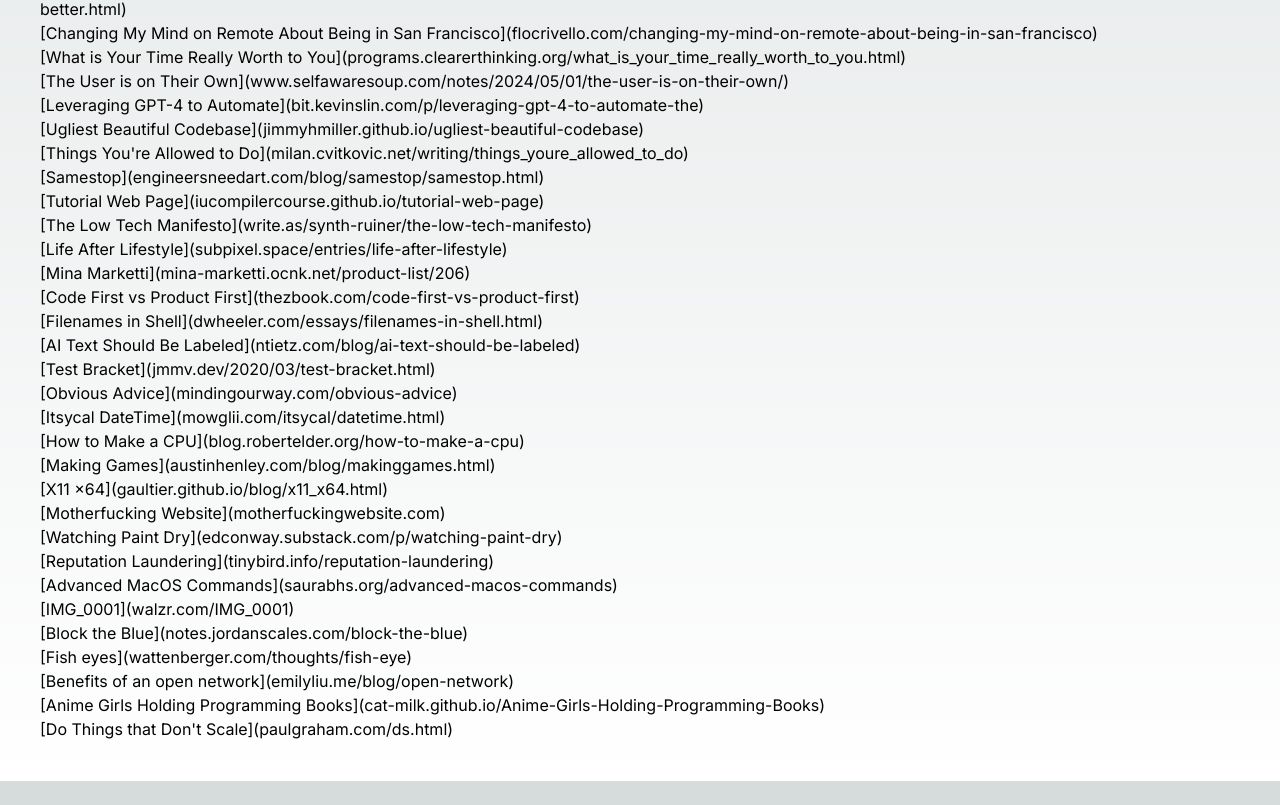
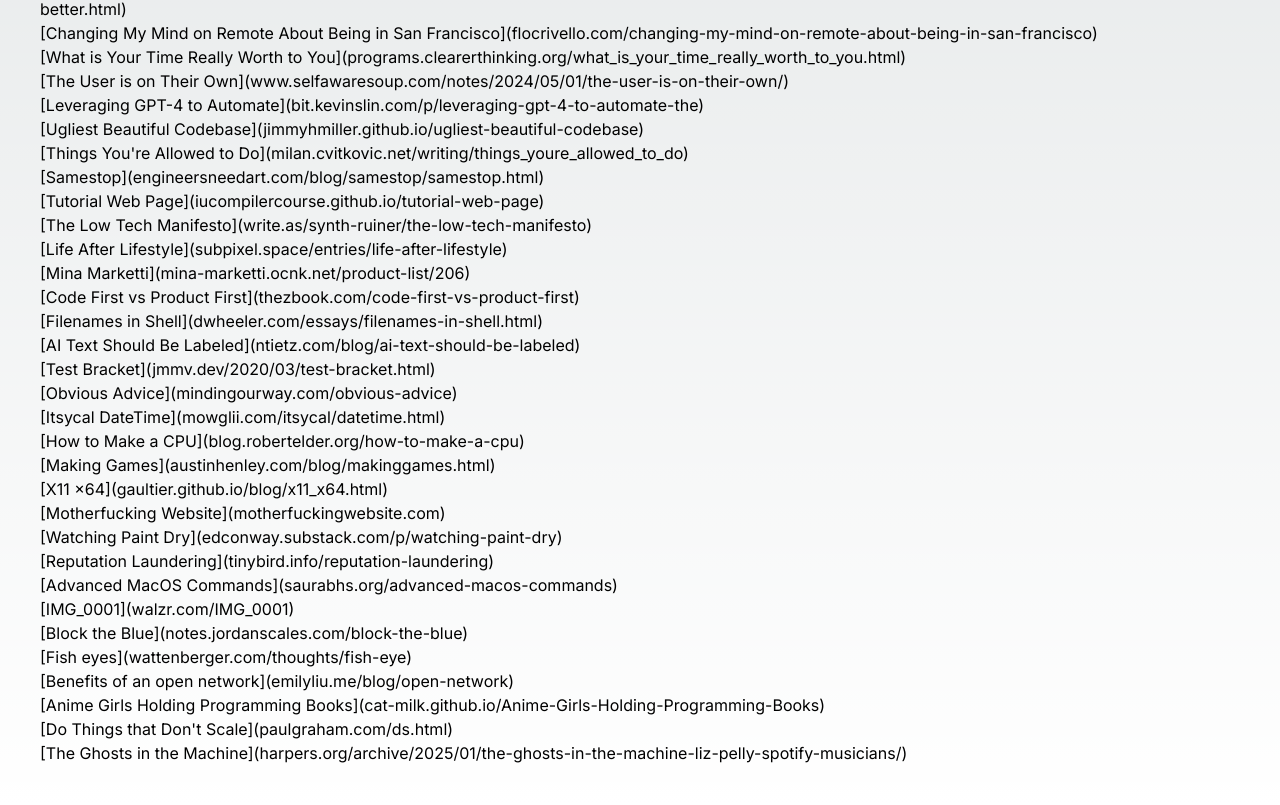
Before and after one commit to 5brian/catalogue, a Next.js app: page /uses/archivepage in a window 1280 px wide. Shown: the part 835-1640 px from the top of the page. Before the commit the page ends 1616 px from the top, so only its background shows below. Built offline with nearby package versions, Linux system fonts and the light colour scheme.

Commit message:
add: ghost artists

```diff
--- a/src/app/lucky/page.tsx
+++ b/src/app/lucky/page.tsx
@@ -66,6 +66,7 @@
   "https://emilyliu.me/blog/open-network",
   "https://cat-milk.github.io/Anime-Girls-Holding-Programming-Books/",
   "https://paulgraham.com/ds.html",
+  "https://harpers.org/archive/2025/01/the-ghosts-in-the-machine-liz-pelly-spotify-musicians/",
 ];
 
 const LuckyPage: React.FC = () => {
--- a/src/app/uses/archivepage/page.tsx
+++ b/src/app/uses/archivepage/page.tsx
@@ -478,6 +478,15 @@
             [Do Things that Don&apos;t Scale](paulgraham.com/ds.html)
           </Link>
         </p>
+        <p>
+          <Link
+            href="https://harpers.org/archive/2025/01/the-ghosts-in-the-machine-liz-pelly-spotify-musicians/"
+            target="_blank"
+          >
+            [The Ghosts in the
+            Machine](harpers.org/archive/2025/01/the-ghosts-in-the-machine-liz-pelly-spotify-musicians/)
+          </Link>
+        </p>
       </div>
     </>
   );
```
